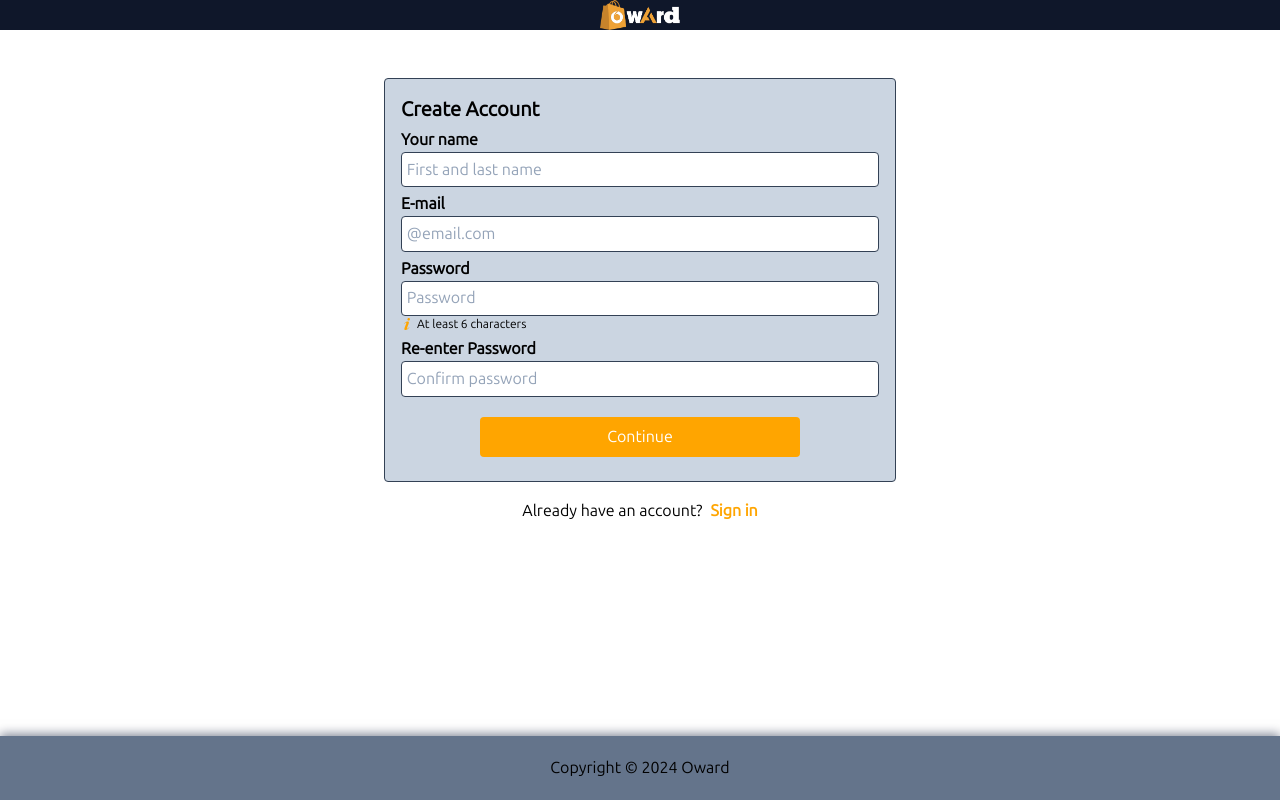
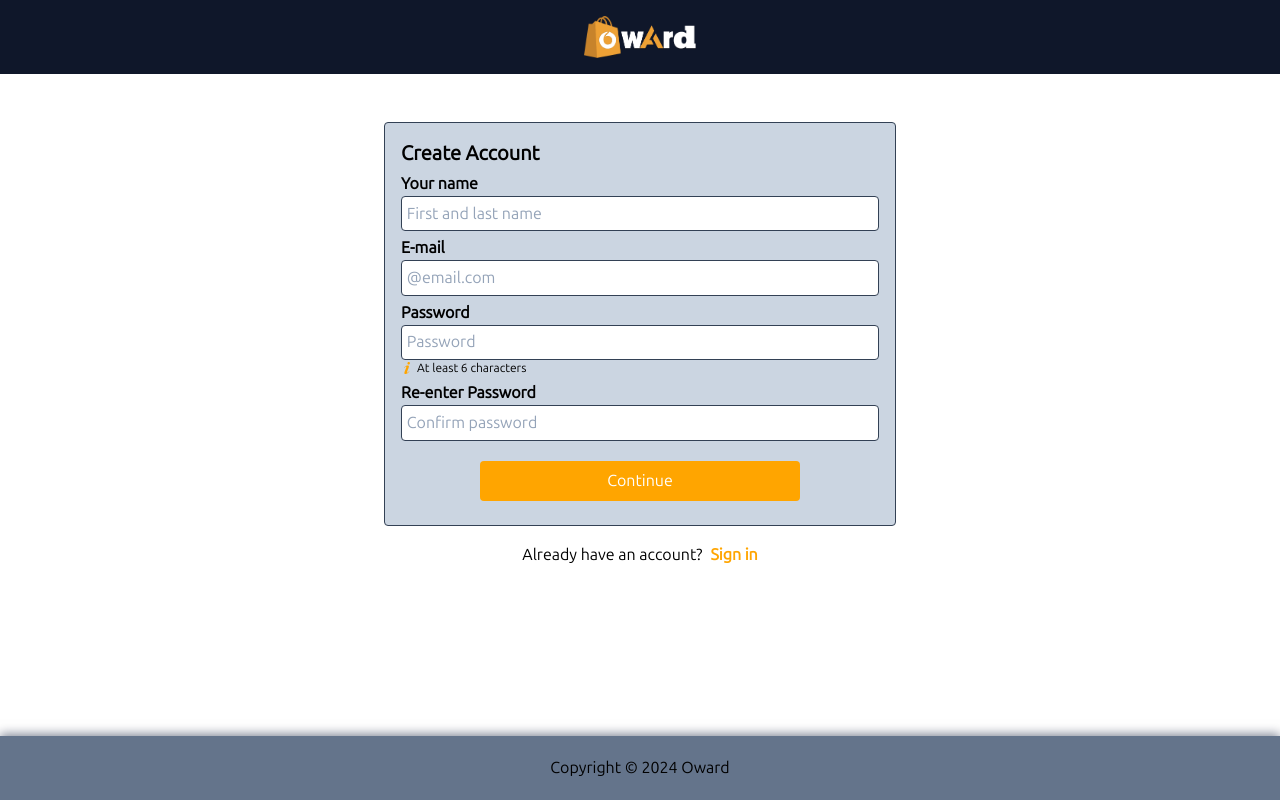
Before and after one commit to OjeeAfolabi/oward-app, a React (Vite) app in the folder client/: page /signup in a window 1280 px wide. Built offline with nearby package versions, Linux system fonts and the light colour scheme; a web font is replaced by a local one.

Commit message:
some padding added

```diff
--- a/client/src/Page/Signup.jsx
+++ b/client/src/Page/Signup.jsx
@@ -75,7 +75,7 @@ const Signup = () => {
         <div className="flex justify-center items-center flex-col ">
           <span className="bg-slate-900 w-[100%] flex justify-center">
             <Link to="/">
-              <img className="w-20" src="/images/owardpng.PNG " alt="" />
+              <img className="w-[7em] py-[1em]" src="/images/owardpng.PNG " alt="" />
             </Link>
           </span>
           <div className="flex justify-center items-center w-[100%] mt-4 ">
```
